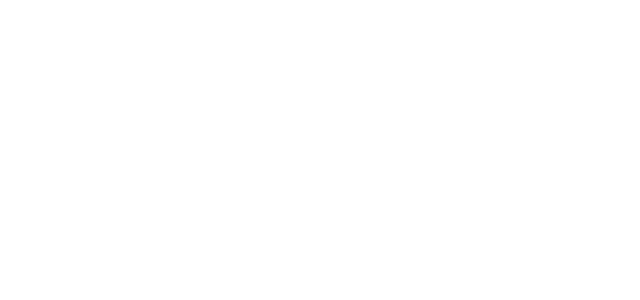
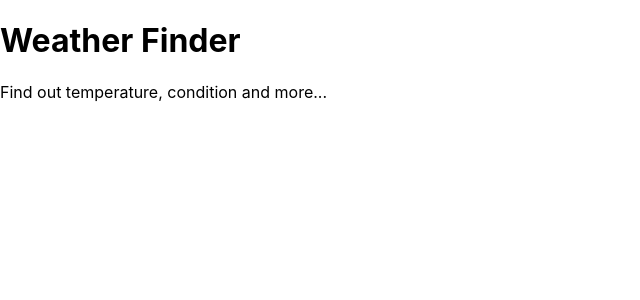
Before and after one commit to balazs-varga/weather-app, a React (Create React App) app: page / in a window 1280 px wide. Shown: the top 300 px of the page, without its empty margins (0-640 px from the left). Built offline with nearby package versions, Linux system fonts and the light colour scheme.

Commit message:
import Titles component to App.js

```diff
--- a/src/App.js
+++ b/src/App.js
@@ -1,10 +1,11 @@
 import React from 'react';
+import Titles from './components/Titles';
 
 class App extends React.Component {
   render() {
     return (
       <div>
-
+        <Titles />
       </div>
     );
   }
```
